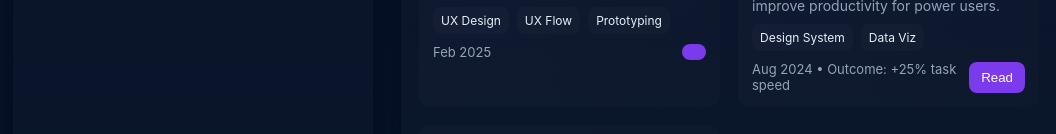
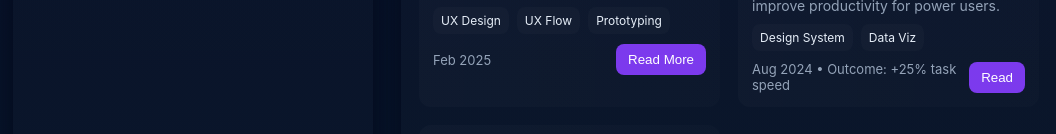
Before and after one commit to ranjanphk/Priyanka, a plain HTML site: page index.html in a window 1280 px wide. Shown: the part 950-1084 px from the top of the page, without its empty margins (105-1161 px from the left). Drawn offline with Linux system fonts and the light colour scheme.

Commit message:
read more

```diff
--- a/index.html
+++ b/index.html
@@ -153,7 +153,7 @@
               </div>
               <div class="case-footer">
                 <div class="muted">Feb 2025</div>
-                <button class="btn" onclick="openCase('case-1')"><a href="./casestudy/jobswipe_case_study_html.html"></a></button>
+                <button class="btn" onclick="openCase('case-1')">Read More<a href="./casestudy/jobswipe_case_study_html.html"></a></button>
               </div>
             </article>
 
```
